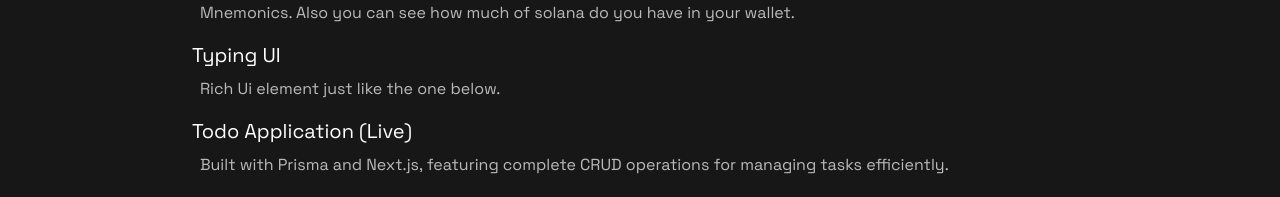
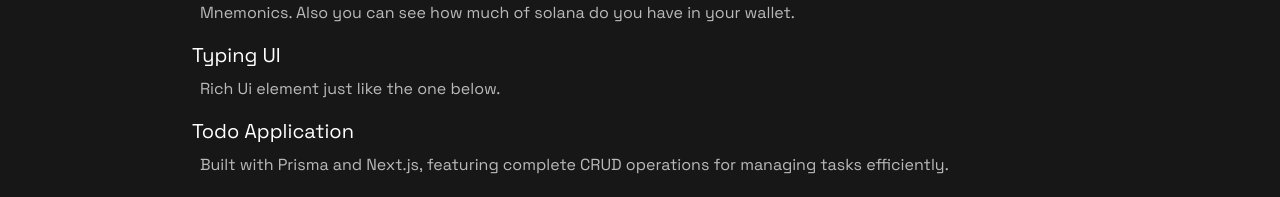
Before and after one commit to SiddhantDas18/portfolio-3.0, a Next.js app: page / in a window 1280 px wide. Shown: the part 1063-1260 px from the top of the page. Built offline with nearby package versions, Linux system fonts and the light colour scheme; no server answers; a web font is replaced by a local one.

Commit message:
Link update

```diff
--- a/Sections/Projects.tsx
+++ b/Sections/Projects.tsx
@@ -23,7 +23,7 @@ export default function Projects() {
                 </div>
 
                 <div className="pt-2 mt-2">
-                    <a href="https://todo-geogo.vercel.app/" target="blank" className="text-xl"><h1>Todo Application (Live)</h1></a>
+                    <a href="https://github.com/SiddhantDas18/Todo-Geogo" target="blank" className="text-xl"><h1>Todo Application</h1></a>
                     <p className="pt-2 pl-2 opacity-70">Built with Prisma and Next.js, featuring complete CRUD operations for managing tasks efficiently.</p>
                 </div>
 
```
